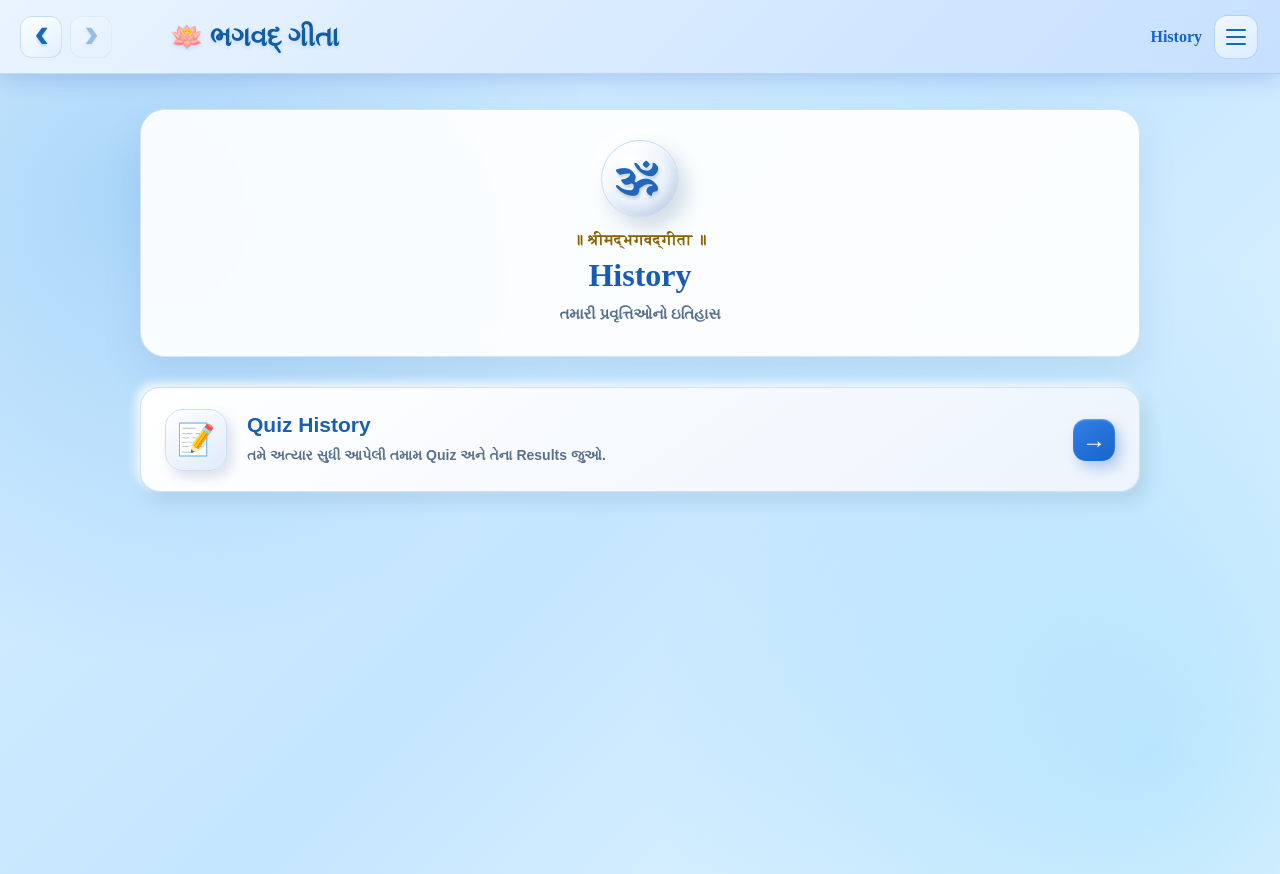
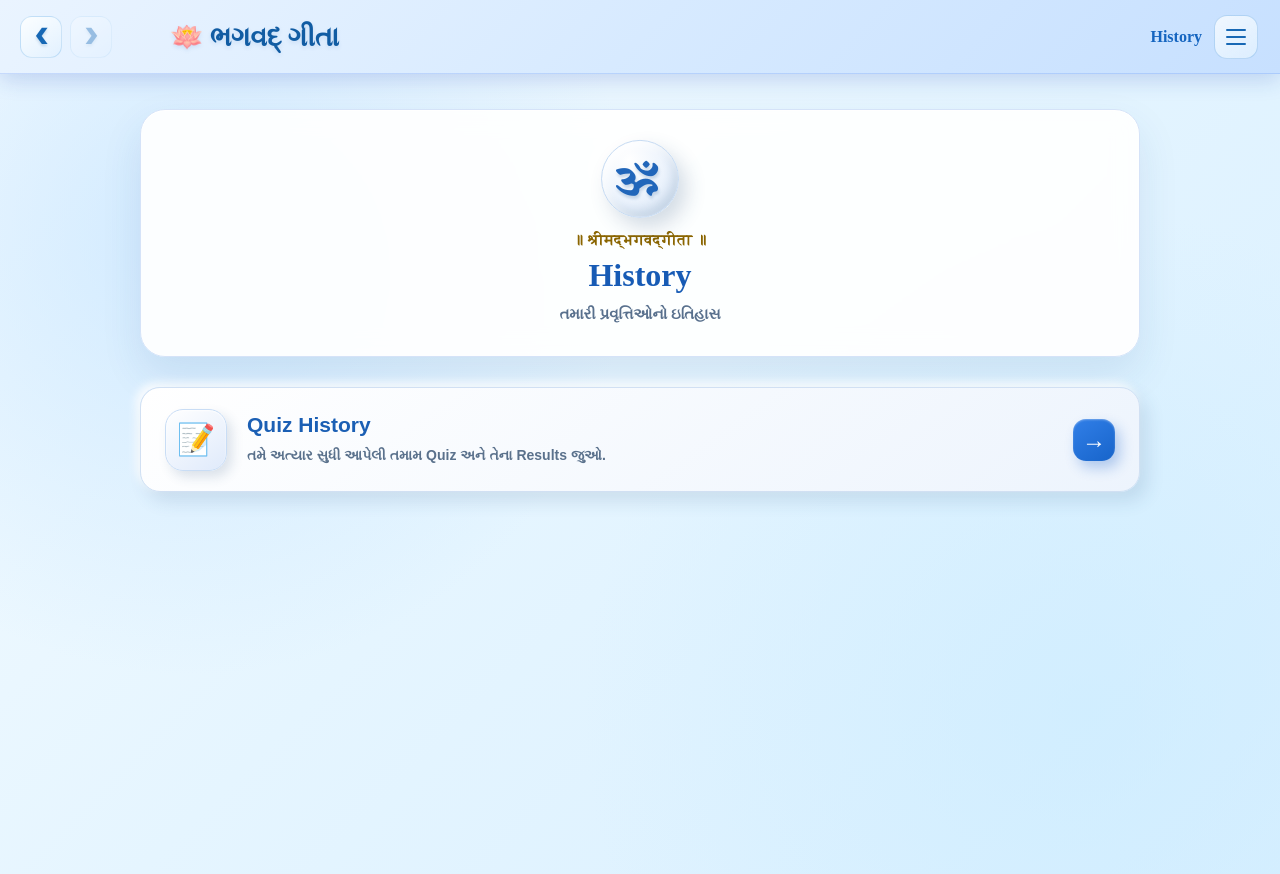
Before and after one commit to aambaliyamanav-star/bhagavad-gita-website, a React (Vite) app in the folder frontend/: page /history in a window 1280 px wide. Built offline with nearby package versions, Linux system fonts and the light colour scheme.

Commit message:
Update history light mode blue theme

```diff
--- a/frontend/src/pages/History.css
+++ b/frontend/src/pages/History.css
@@ -21,20 +21,20 @@
 
 background:
   radial-gradient(
-      circle at 10% 15%,
-      rgba(30, 136, 229, 0.22),
+    circle at 15% 20%,
+    rgba(173, 216, 255, 0.45),
     transparent 35%
   ),
   radial-gradient(
-      circle at 90% 85%,
-      rgba(3, 169, 244, 0.18),
-      transparent 38%
+    circle at 85% 80%,
+    rgba(200, 235, 255, 0.55),
+    transparent 40%
   ),
   linear-gradient(
     135deg,
-      #d7efff 0%,
-      #c4e6ff 50%,
-      #eaf7ff 100%
+    #f4fbff 0%,
+    #e5f5ff 45%,
+    #d8efff 100%
   );
 
   color: #183153;
```
Lines whose indentation alone changed are shown as unchanged.
